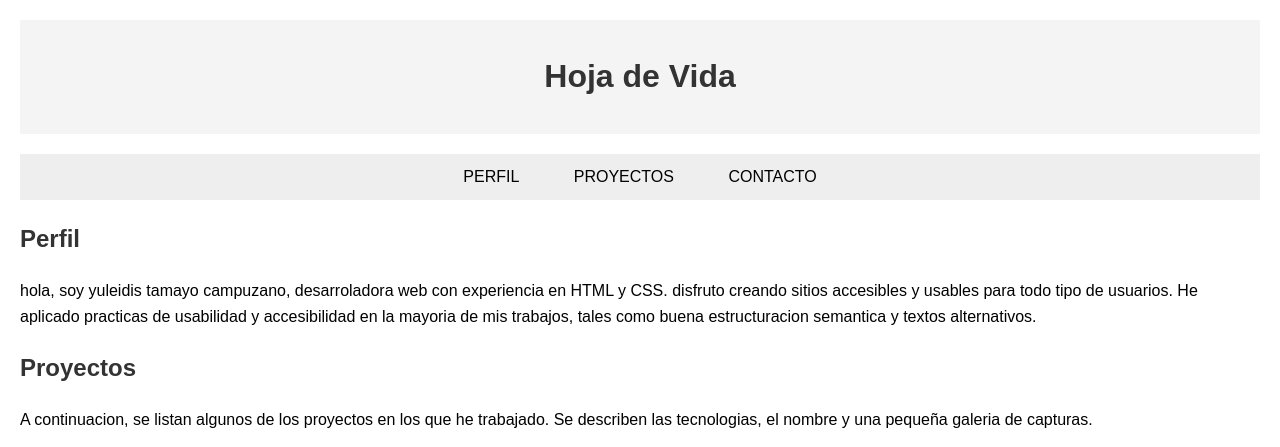
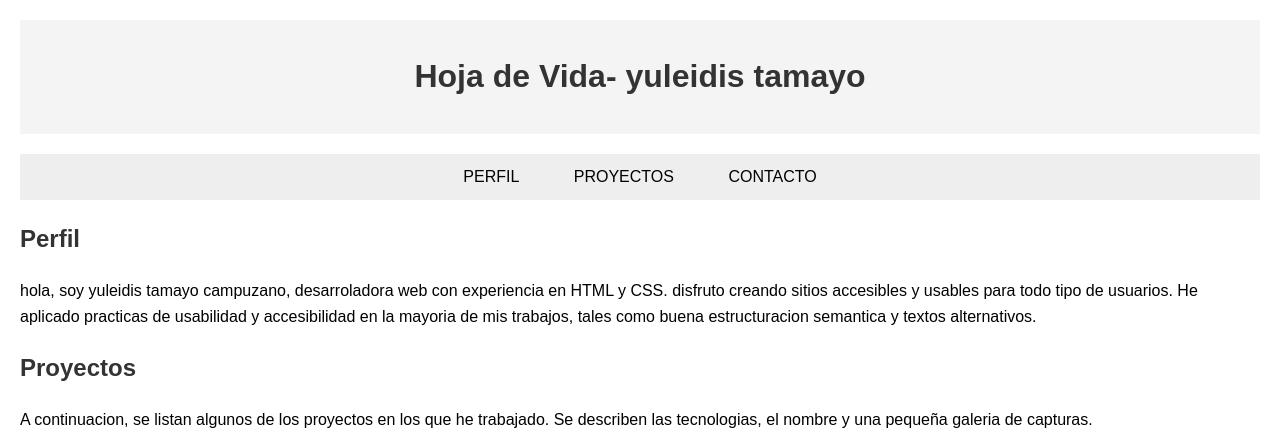
Before and after one commit to Yuleidistamayo/yuleidistamayo.github.io, a plain HTML site: page index.html in a window 1280 px wide. Shown: the top 447 px of the page. Drawn offline with Linux system fonts and the light colour scheme.

Commit message:
Update index.html

```diff
--- a/index.html
+++ b/index.html
@@ -8,7 +8,7 @@
 </head>
 <body>
     <header>
-        <h1>Hoja de Vida</h1>
+        <h1>Hoja de Vida- yuleidis tamayo</h1>
     </header>
     <div class="navegacion">
         <nav>
```
